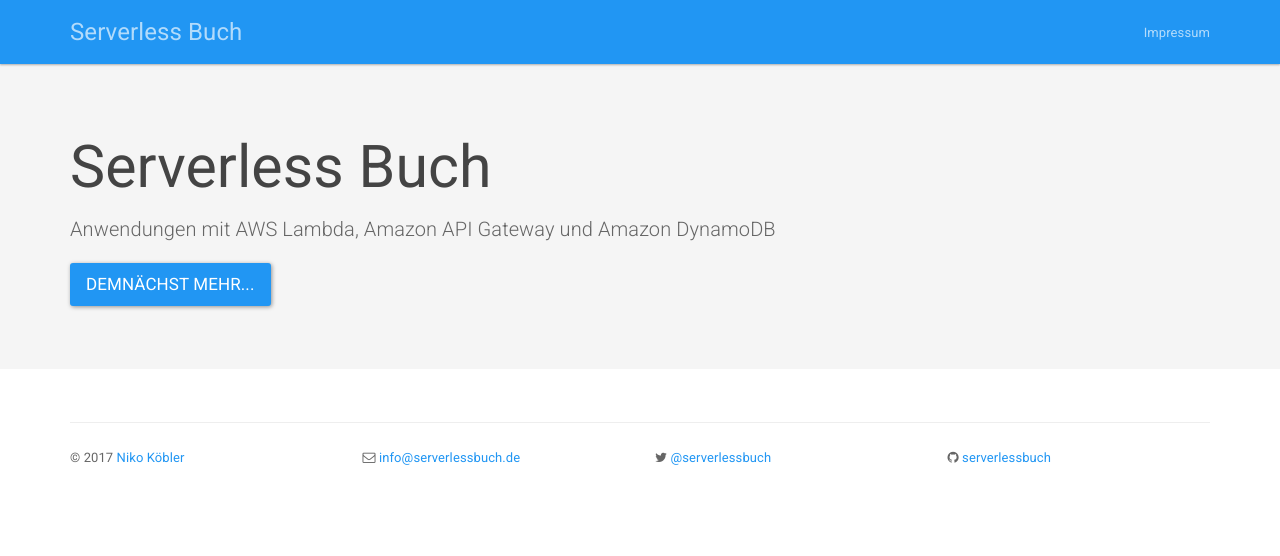
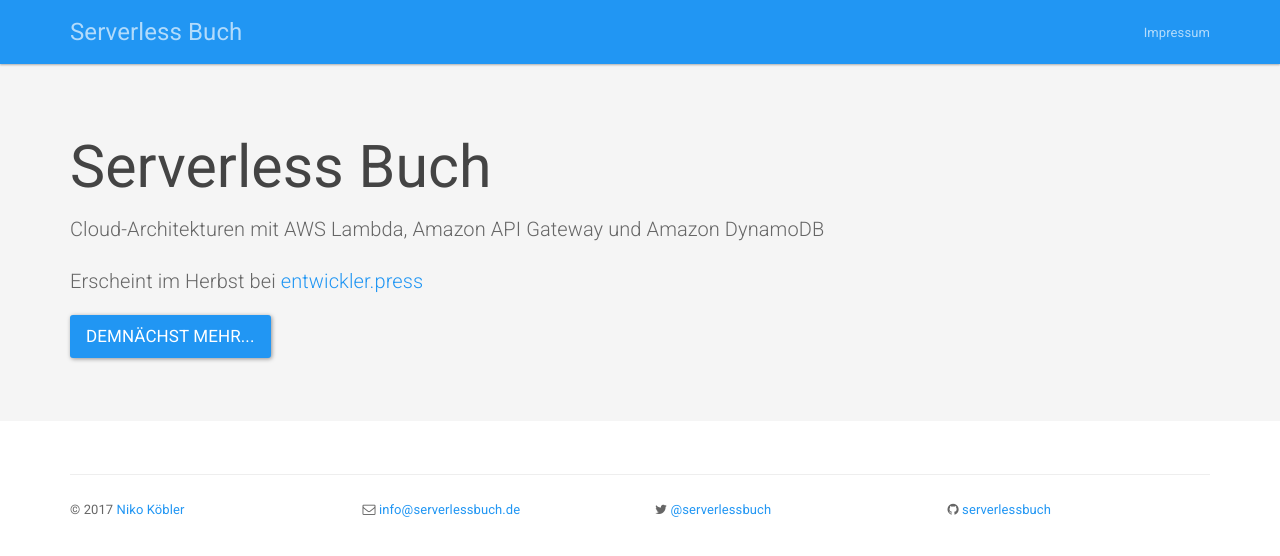
Before and after one commit to serverlessbuch/serverlessbuch.github.io, a Jekyll site: the page built from index.html, in a window 1280 px wide. Shown: the top 556 px of the page. Built offline with Jekyll 4.4.1, drawn with Linux system fonts in a browser that asks for light colours; nearby versions of some CDN libraries.

Commit message:
small adjustments

```diff
--- a/_config.yml
+++ b/_config.yml
@@ -1,5 +1,5 @@
 name: Serverless Buch
-description: Anwendungen mit AWS Lambda, Amazon API Gateway und Amazon DynamoDB
+description: Cloud-Architekturen mit AWS Lambda, Amazon API Gateway und Amazon DynamoDB
 author: Niko Köbler
 
 url: http://serverlessbuch.de
--- a/_layouts/default.html
+++ b/_layouts/default.html
@@ -64,11 +64,11 @@
           </div>
           <div class="col-sm-12 col-md-3">
             <i class="fa fa-twitter"></i>
-            <a href="https://twitter.com/{{site.social.twitter}}">@{{ site.social.twitter }}</a>
+            <a href="https://twitter.com/{{site.social.twitter}}" target="_blank">@{{ site.social.twitter }}</a>
           </div>
           <div class="col-sm-12 col-md-3">
             <i class="fa fa-github"></i>
-            <a href="https://github.com/{{site.social.github}}">{{ site.social.github }}</a>
+            <a href="https://github.com/{{site.social.github}}" target="_blank">{{ site.social.github }}</a>
           </div>
         </div>
       </footer>
--- a/index.html
+++ b/index.html
@@ -6,6 +6,7 @@
   <div class="container">
     <h1>{{ site.name }}</h1>
     <p>{{ site.description }}</p>
+    <p>Erscheint im Herbst bei <a href="https://entwickler.de/press" target="_blank">entwickler.press</a></p>
     <p><a class="btn btn-primary btn-lg" href="#" role="button">Demnächst mehr...</a></p>
   </div>
 </div>
```
